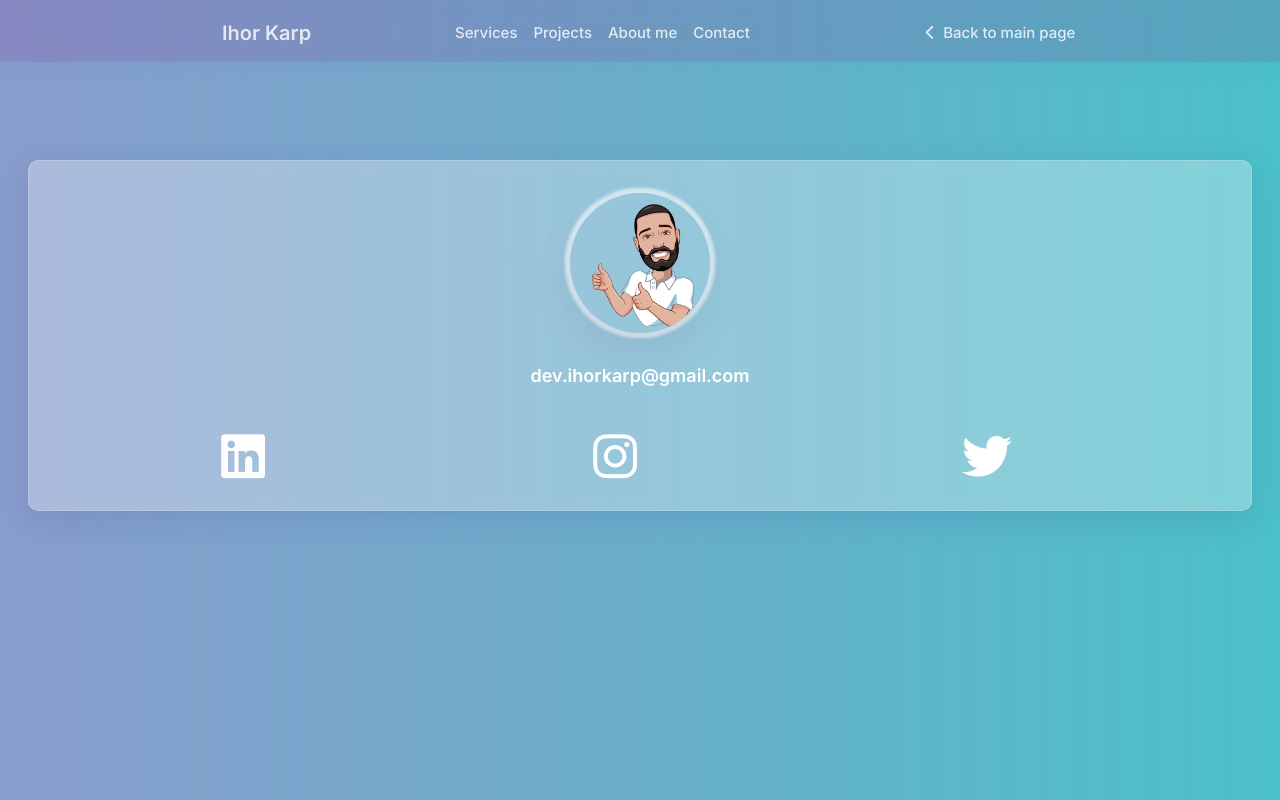
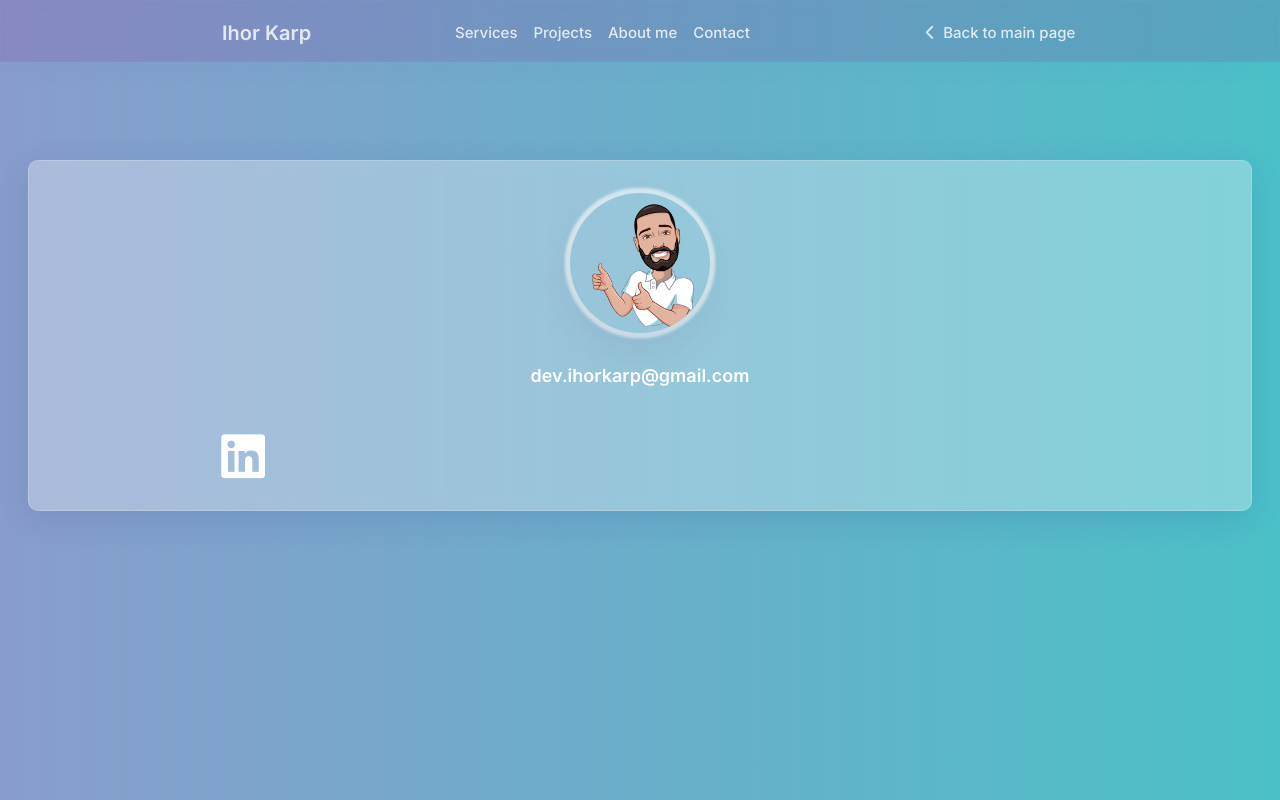
Before and after one commit to IhorKarp/personal-portfolio, a plain HTML site: page contact.html in a window 1280 px wide. Drawn offline with nearby package versions, Linux system fonts and the light colour scheme.

Commit message:
Removed unused links

```diff
--- a/contact.html
+++ b/contact.html
@@ -129,18 +129,6 @@
                     ><i class="fab fa-linkedin"></i
                   ></a>
                 </div>
-                <div class="col-4 margin-mobile-instagram">
-                  <a
-                    class="link-email"
-                    href="#"
-                    ><i class="fab fa-instagram"></i
-                  ></a>
-                </div>
-                <div class="col-4">
-                  <a class="link-email" href="#"
-                    ><i class="fab fa-twitter"></i
-                  ></a>
-                </div>
               </div>
             </div>
             <!--End of Card background-->
```
